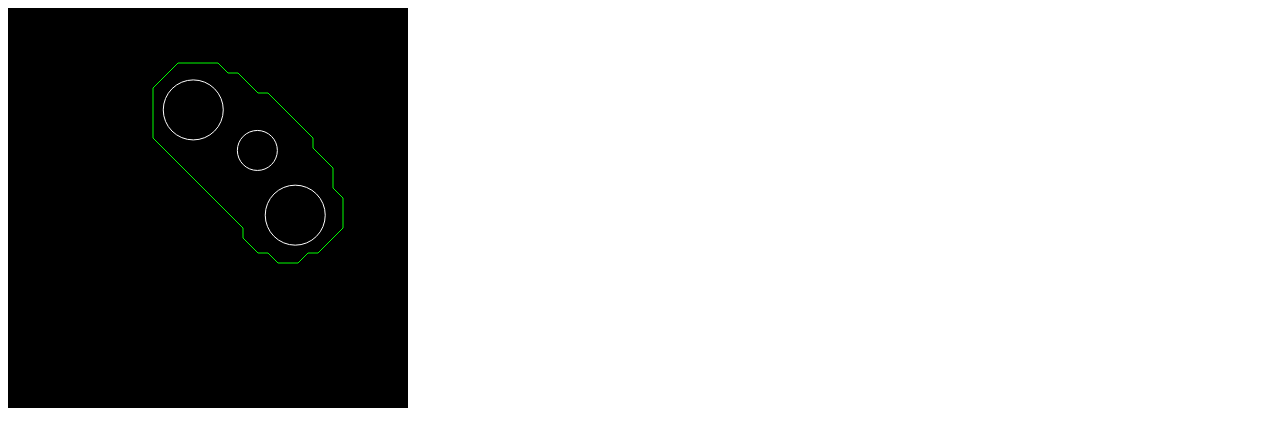
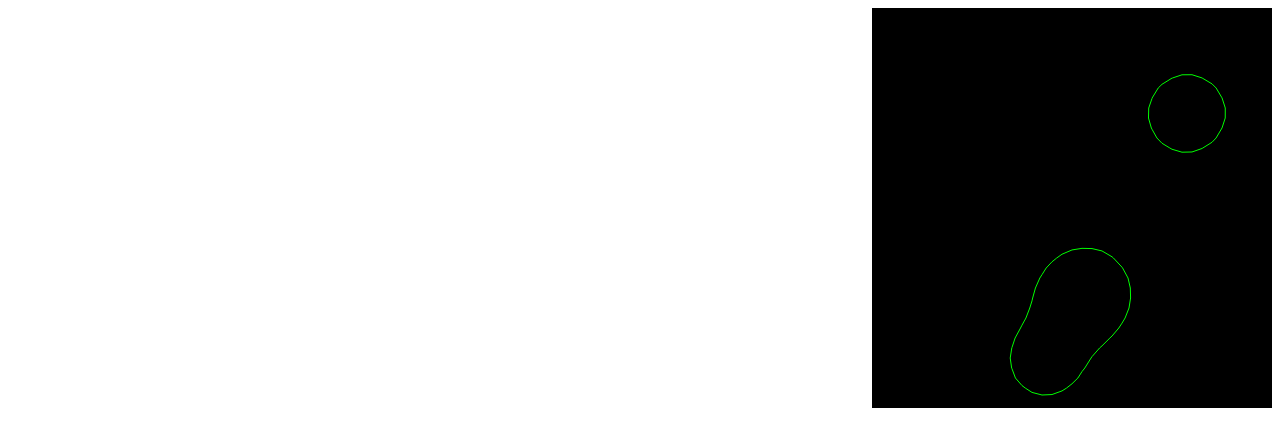
Before and after one commit to sunify/metaball-marching-squares, a plain HTML site: page index.html in a window 1280 px wide. Drawn offline with Linux system fonts and the light colour scheme.

Commit message:
Use linear interpolation for smooth lines

```diff
--- a/index.html
+++ b/index.html
@@ -1,14 +1,22 @@
 <!DOCTYPE html>
 <html lang="en">
+
 <head>
   <meta charset="UTF-8">
   <meta name="viewport" content="width=device-width, initial-scale=1.0">
   <meta http-equiv="X-UA-Compatible" content="ie=edge" />
   <title>Metaballs</title>
+  <style>
+    body {
+      text-align: right;
+    }
+  </style>
 </head>
+
 <body>
   <canvas id="canvas"></canvas>
   <script src="platform.js"></script>
   <script src="index.js"></script>
 </body>
+
 </html>
--- a/index.js
+++ b/index.js
@@ -14,9 +14,27 @@ const square_types = Array.from(new Array(16), (_, n) =>
 const corners = [[0, 0], [1, 0], [1, 1], [0, 1]];
 
 const circles = [
-  { radius: 30, x: 50, y: 100, vx: random(-5, 5), vy: random(-5, 5) },
-  { radius: 20, x: 120, y: 100, vx: random(-5, 5), vy: random(-5, 5) },
-  { radius: 30, x: 120, y: 100, vx: random(-5, 5), vy: random(-5, 5) }
+  {
+    radius: 30,
+    x: 50,
+    y: 100,
+    vx: random(-10, 10),
+    vy: random(-10, 10)
+  },
+  {
+    radius: 20,
+    x: 120,
+    y: 100,
+    vx: random(-10, 10),
+    vy: random(-10, 10)
+  },
+  {
+    radius: 30,
+    x: 120,
+    y: 100,
+    vx: random(-10, 10),
+    vy: random(-10, 10)
+  }
 ];
 
 canvas.width = width;
@@ -27,9 +45,25 @@ function draw() {
   ctx.fillRect(0, 0, width, height);
 
   updateCircles();
+
   // drawGrid();
+  // drawCircles();
   drawMetaballs();
+}
 
+function drawWeights(i, j, weights) {
+  weights.forEach((w, idx) => {
+    const cy = Math.floor(idx / 2);
+    const cx = (idx - cy) % 2;
+    ctx.fillText(
+      Math.round(w * 10) / 10,
+      (cx + i) * gridSize,
+      (cy + j) * gridSize
+    );
+  });
+}
+
+function drawCircles() {
   ctx.strokeStyle = '#FFF';
   circles.forEach(circle => {
     ctx.beginPath();
@@ -42,28 +76,14 @@ function drawMetaballs() {
   ctx.fillStyle = '#373';
   for (let i = 0; i < cols; i += 1) {
     for (let j = 0; j < rows; j += 1) {
-      // const sign = ;
-      // ctx.fillText(sign, i * gridSize, j * gridSize, gridSize);
-      const lines = getSquareLines(
-        corners.map(([cx, cy]) => {
-          const x = (cx + i) * gridSize;
-          const y = (cy + j) * gridSize;
-          return inCircles(x, y) ? 1 : 0;
-        })
+      const cornerWeights = corners.map(([cx, cy]) =>
+        calcCirclesWeight((cx + i) * gridSize, (cy + j) * gridSize)
       );
+      // drawWeights(i, j, cornerWeights);
+      const lines = getSquareLines(cornerWeights);
       if (lines) {
-        drawLines(i, j, lines);
+        drawLines(i, j, interpolateLines(lines, cornerWeights));
       }
-      // console.log(sign);
-      // corners.forEach(([cx, cy]) => {
-      //   const x = (cx + i) * cols;
-      //   const y = (cy + j) * rows;
-      //   if (inCircles(x, y)) {
-      //     ctx.beginPath();
-      //     ctx.rect(x - 1, y - 1, 2, 2);
-      //     ctx.fill();
-      //   }
-      // });
     }
   }
 }
@@ -82,6 +102,17 @@ function drawLines(i, j, lines) {
   });
 }
 
+function interpolateLines(lines, cornerWeights) {
+  // console.log(lines, cornerWeights);
+  if (lines.length === 1) {
+    const [x1, y1, x2, y2] = lines[0];
+    // do interpolation here
+    return lines;
+  } else {
+    return lines;
+  }
+}
+
 function drawGrid() {
   ctx.strokeStyle = '#555';
   for (let i = 0; i < cols; i += 1) {
@@ -93,23 +124,27 @@ function drawGrid() {
   }
 }
 
-function inCircles(x, y) {
-  return (
-    circles.reduce((sum, circle) => {
-      return sum + circle.radius / dist(x, y, circle.x, circle.y);
-    }, 0) >= 1
-  );
+function calcCirclesWeight(x, y) {
+  return circles.reduce((sum, circle) => {
+    return sum + circle.radius / dist(x, y, circle.x, circle.y);
+  }, 0);
 }
 
 function updateCircles() {
   circles.forEach(circle => {
     circle.x += circle.vx;
     circle.y += circle.vy;
-    if (circle.x + circle.radius > width || circle.x - circle.radius < 0) {
+    if (
+      circle.x + circle.radius > width ||
+      circle.x - circle.radius < 0
+    ) {
       circle.vx *= -1;
     }
 
-    if (circle.y + circle.radius > height || circle.y - circle.radius < 0) {
+    if (
+      circle.y + circle.radius > height ||
+      circle.y - circle.radius < 0
+    ) {
       circle.vy *= -1;
     }
   });
@@ -119,38 +154,161 @@ function cornersIsEq(c1, c2) {
   return c1.reduce((eq, ci, i) => eq && ci === c2[i], true);
 }
 
-function getSquareLines(corners) {
-  const squareIndex = square_types.findIndex(cornersIsEq.bind(null, corners));
-  switch (cornersByIndex(squareIndex)) { // easier to read corners configuration
+function cornersSign(cornersArr) {
+  return cornersByIndex(
+    square_types.findIndex(cornersIsEq.bind(null, cornersArr))
+  );
+}
+
+function getSquareLines(weights) {
+  const corners = cornersSign(weights.map(n => (n >= 1 ? 1 : 0)));
+  switch (corners) { // easier to read corners configuration
     case '0001':
-      return [[0, 0.5, 0.5, 1]];
+      return [
+        [
+          0,
+          lerp(weights[0], weights[3]),
+          lerp(weights[3], weights[2]),
+          1
+        ]
+      ];
     case '0010':
-      return [[1, 0.5, 0.5, 1]];
+      return [
+        [
+          1,
+          lerp(weights[1], weights[2]),
+          lerp(weights[3], weights[2]),
+          1
+        ]
+      ];
     case '0011':
-      return [[0, 0.5, 1, 0.5]];
-    case '0011':
-      return [[0, 0.5, 1, 0.5]];
+      return [
+        [
+          0,
+          lerp(weights[0], weights[3]),
+          1,
+          lerp(weights[1], weights[2])
+        ]
+      ];
     case '0100':
-      return [[0.5, 0, 1, 0.5]];
+      return [
+        [
+          lerp(weights[0], weights[1]),
+          0,
+          1,
+          lerp(weights[1], weights[2])
+        ]
+      ];
     case '0101':
-      return [[0, 0.5, 0.5, 0], [0.5, 1, 1, 0.5]];
+      return [
+        [
+          0,
+          lerp(weights[0], weights[3]),
+          lerp(weights[0], weights[1]),
+          0
+        ],
+        [
+          lerp(weights[3], weights[2]),
+          1,
+          1,
+          lerp(weights[1], weights[2])
+        ]
+      ];
     case '0110':
-      return [[0.5, 0, 0.5, 1]];
+      return [
+        [
+          lerp(weights[0], weights[1]),
+          0,
+          lerp(weights[3], weights[2]),
+          1
+        ]
+      ];
     case '0111':
-      return [[0, 0.5, 0.5, 0]];
+      return [
+        [
+          0,
+          lerp(weights[0], weights[3]),
+          lerp(weights[0], weights[1]),
+          0
+        ]
+      ];
     case '1000':
-      return [[0, 0.5, 0.5, 0]];
+      return [
+        [
+          0,
+          lerp(weights[0], weights[3]),
+          lerp(weights[0], weights[1]),
+          0
+        ]
+      ];
     case '1001':
-      return [[0.5, 0, 0.5, 1]];
+      return [
+        [
+          lerp(weights[0], weights[1]),
+          0,
+          lerp(weights[3], weights[2]),
+          1
+        ]
+      ];
     case '1010':
-      return [[0, 0.5, 0.5, 1], [0.5, 0, 1, 0.5]];
+      return [
+        [
+          0,
+          lerp(weights[0], weights[3]),
+          lerp(weights[2], weights[3]),
+          1
+        ],
+        [
+          lerp(weights[0], weights[1]),
+          0,
+          1,
+          lerp(weights[1], weights[2])
+        ]
+      ];
     case '1011':
-      return [[0.5, 0, 1, 0.5]];
+      return [
+        [
+          lerp(weights[0], weights[1]),
+          0,
+          1,
+          lerp(weights[1], weights[2])
+        ]
+      ];
     case '1100':
-      return [[0, 0.5, 1, 0.5]];
+      return [
+        [
+          0,
+          lerp(weights[0], weights[3]),
+          1,
+          lerp(weights[1], weights[2])
+        ]
+      ];
     case '1101':
-      return [[0.5, 1, 1, 0.5]];
+      return [
+        [
+          lerp(weights[3], weights[2]),
+          1,
+          1,
+          lerp(weights[1], weights[2])
+        ]
+      ];
     case '1110':
-      return [[0, 0.5, 0.5, 1]];
+      return [
+        [
+          0,
+          lerp(weights[0], weights[3]),
+          lerp(weights[3], weights[2]),
+          1
+        ]
+      ];
   }
 }
+
+// Linear interpolation
+function lerp(b_w, d_w, by = 0, dy = 1) {
+  if (b_w === d_w) {
+    return null;
+  }
+
+  return by + (dy - by) * (1 - b_w) / (d_w - b_w);
+}
--- a/platform.js
+++ b/platform.js
@@ -1,10 +1,15 @@
 const canvas = document.getElementById('canvas');
 const ctx = canvas.getContext('2d');
+
+let stopped = false;
+window.addEventListener('click', () => {
+  stopped = !stopped;
+});
 
 let prevT = 0;
 function runDraw(t) {
   requestAnimationFrame(runDraw);
-  if (t - prevT < 1000 / 30) return;
+  if (t - prevT < 1000 / 30 || stopped) return;
 
   if (typeof draw === 'function') {
     draw();
```
